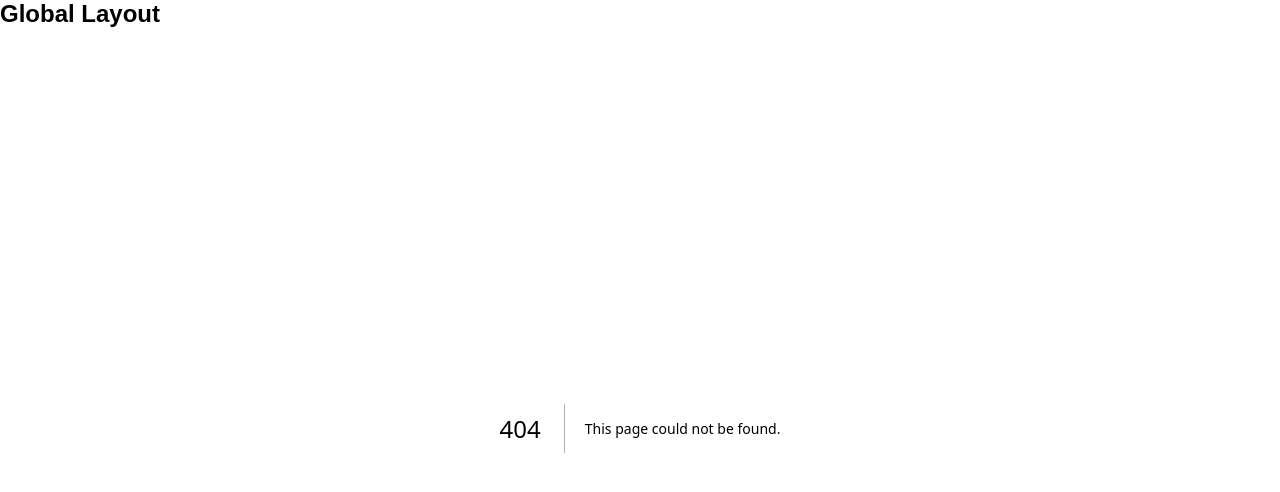
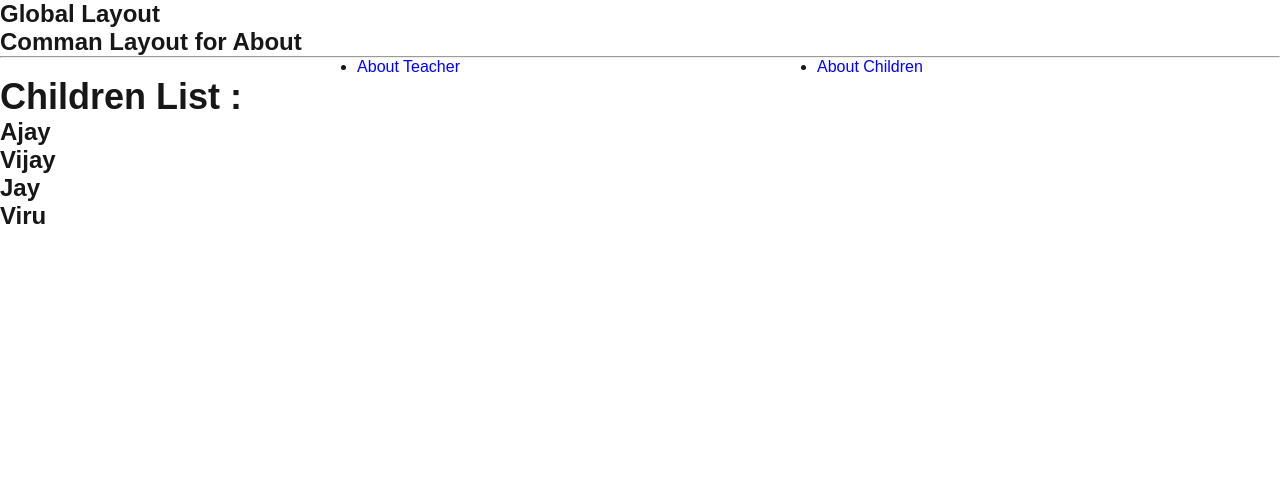
Before and after one commit to sourabhchalke/Nextjs, a Next.js app in the folder basic_app/: page /about/aboutChildren/childrenList in a window 1280 px wide. Before the commit this address had no page. Shown: the top 492 px of the page. Built offline with nearby package versions, Linux system fonts and the light colour scheme.

Commit message:
Dynamic Routing added

```diff
--- /dev/null
+++ b/basic_app/src/app/about/aboutChildren/childrenList/page.js
@@ -0,0 +1,27 @@
+import Link from "next/link";
+
+const ChildrenList=()=>{
+
+    const name=["ajay","vijay","jay","viru"];
+
+    return(
+        <div>
+            <h2>Children List :</h2>
+            <ul>
+                <li>
+                    <Link href={`/about/aboutChildren/childrenList/${name[0]}`}>Ajay</Link>
+                </li>
+                <li>
+                    <Link href={`/about/aboutChildren/childrenList/${name[1]}`}>Vijay</Link>
+                </li>
+                <li>
+                    <Link href={`/about/aboutChildren/childrenList/${name[2]}`}>Jay</Link>
+                </li>
+                <li>
+                    <Link href={`/about/aboutChildren/childrenList/${name[3]}`}>Viru</Link>
+                </li>
+            </ul>
+        </div>
+    )
+}
+export default ChildrenList;
--- a/basic_app/src/app/about/aboutChildren/page.js
+++ b/basic_app/src/app/about/aboutChildren/page.js
@@ -5,6 +5,7 @@ const aboutChildren=()=>{
         <div className="about-text">
             <h2>About Children</h2>
             <p>Welcome to children page. Which contain information about all children,such as student name,address,DOB and etc.</p>
+            <Link href="/about/aboutChildren/childrenList">Go To Children List</Link>
             <hr/>
             <Link href="/about">Go to About Page</Link>
         </div>
```
Also changed, not shown: basic_app/src/app/about/aboutChildren/childrenList/[children]/page.js (added, +14 -0 lines).
